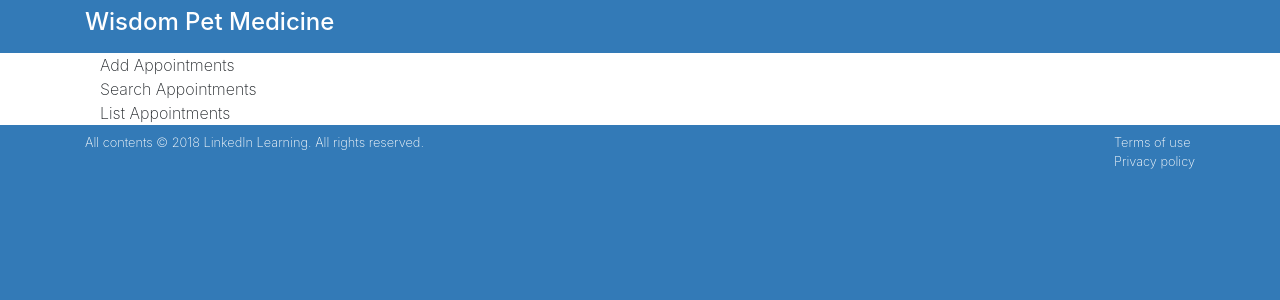
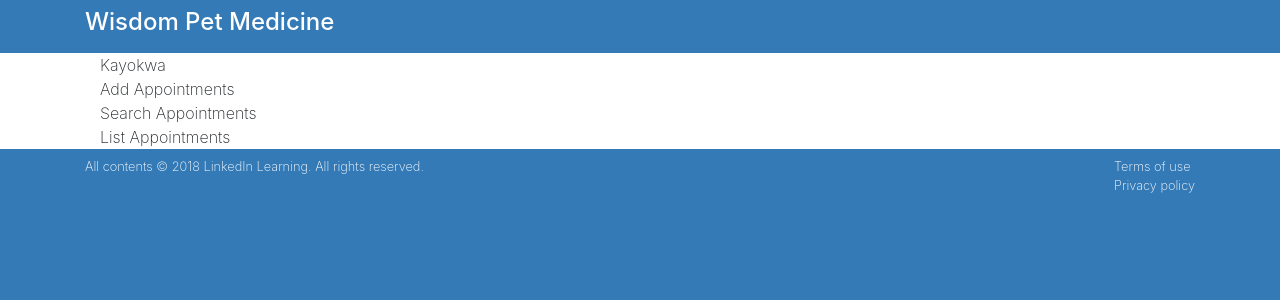
Before and after one commit to Kayokwa/ReactJsProjects, a React (Create React App) app in the folder reactingonlineappointments/: page / in a window 1280 px wide. Shown: the top 300 px of the page. Built offline with nearby package versions, Linux system fonts and the light colour scheme.

Commit message:
State & Expression basics

```diff
--- a/reactingonlineappointments/src/components/App.js
+++ b/reactingonlineappointments/src/components/App.js
@@ -7,6 +7,15 @@ import ListAppointments from './ListAppointments';
 import SearchAppointments from './SearchAppointments';
 
 class App extends Component {
+
+  constructor()
+  {
+    super();
+    this.state = {
+
+      myName:'Kayokwa'
+    };
+  }
   render(){
   return (
     <main className="page bg-white" id="petratings">
@@ -14,6 +23,7 @@ class App extends Component {
       <div className="row">
         <div className="col-md-12 bg-white">
           <div className="container">
+            {this.state.myName}
             <AddAppointments/>
             <SearchAppointments/>
             <ListAppointments/>
```
